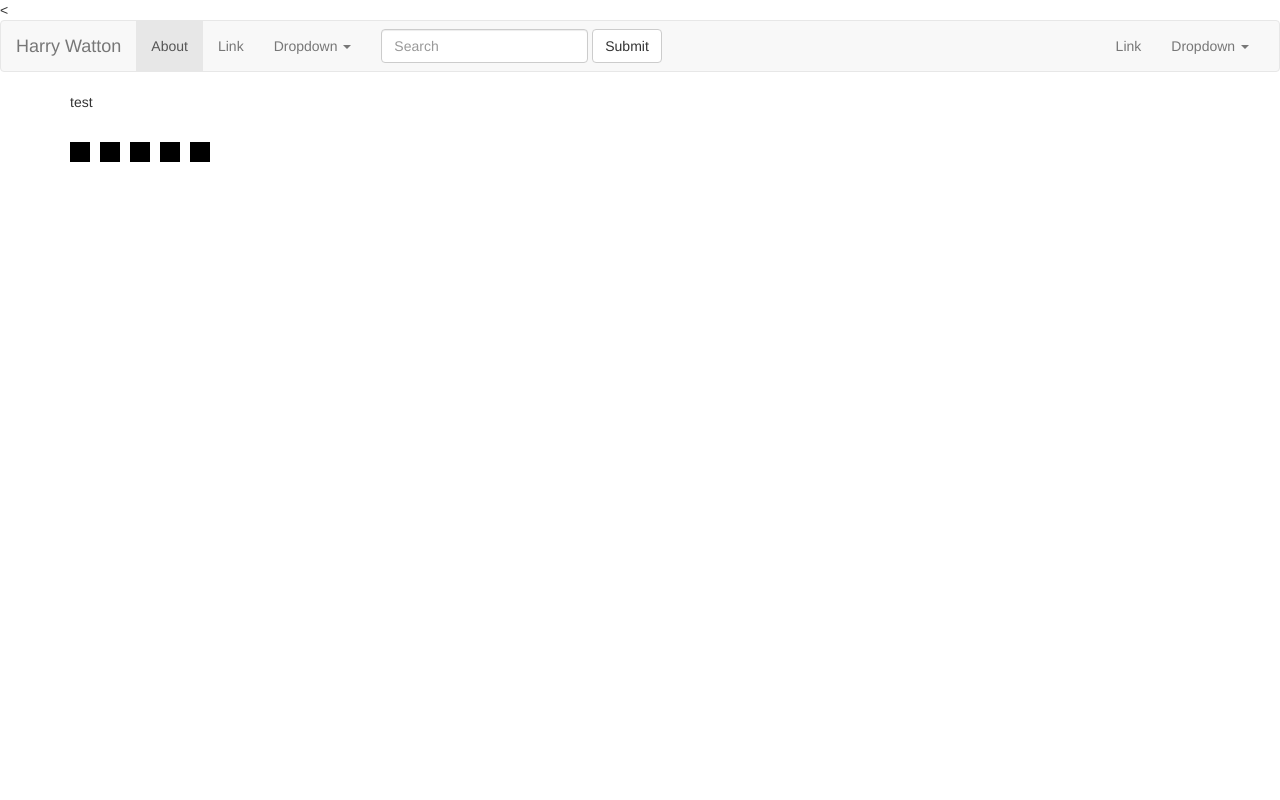
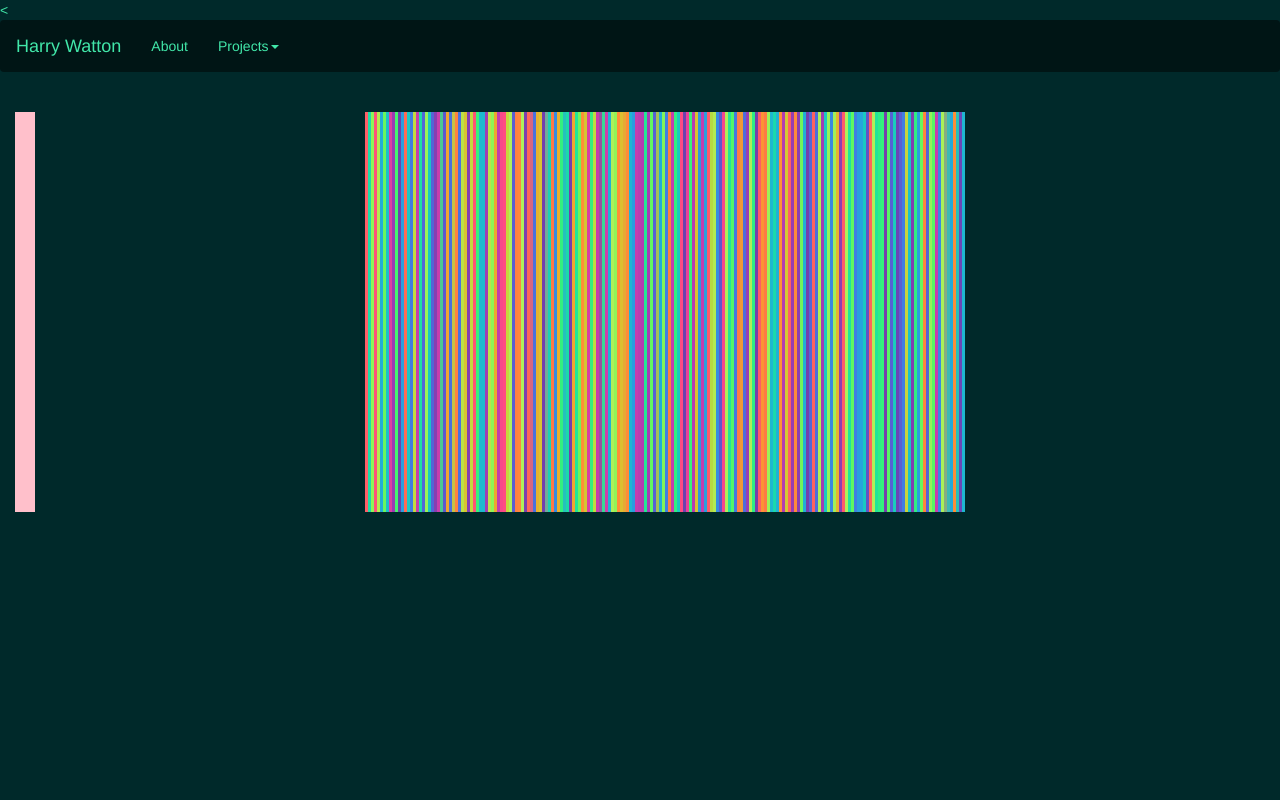
Before and after one commit to hwatton/portfolio2020, a Django app: page /graphics/ in a window 1280 px wide. Run offline with Django 3.2, Linux system fonts and the light colour scheme; some libraries are stand-ins or nearby versions.

Commit message:
Wednesday Lunch color work

```diff
--- a/main_site/templates/base.html
+++ b/main_site/templates/base.html
@@ -1,8 +1,11 @@
+{% load static %}
 <<head>
   <link rel="stylesheet" href="https://stackpath.bootstrapcdn.com/bootstrap/3.4.1/css/bootstrap.min.css" integrity="sha384-HSMxcRTRxnN+Bdg0JdbxYKrThecOKuH5zCYotlSAcp1+c8xmyTe9GYg1l9a69psu" crossorigin="anonymous">
+<link rel="stylesheet" href="{% static "/main_site/main_site.css" %}"></link>
+
 </head>
 
-<nav class="navbar navbar-default">
+<nav class="navbar navbar-dark"style="background-color: #001515;">
   <div class="container-fluid">
     <!-- Brand and toggle get grouped for better mobile display -->
     <div class="navbar-header">
@@ -12,49 +15,32 @@
         <span class="icon-bar"></span>
         <span class="icon-bar"></span>
       </button>
-      <a class="navbar-brand" href="{% url 'home' %}">Harry Watton</a>
+      <a class="navbar-brand"  style=" color: #41e7a9;" href="{% url 'home' %}">Harry Watton</a>
     </div>
 
     <!-- Collect the nav links, forms, and other content for toggling -->
     <div class="collapse navbar-collapse" id="bs-example-navbar-collapse-1">
       <ul class="nav navbar-nav">
-        <li class="active"><a href="{% url 'about' %}">About <span class="sr-only">(current)</span></a></li>
-        <li><a href="#">Link</a></li>
+        <li class="active"><a style="background-color: #001515; color: #41e7a9;" href="{% url 'about' %}">About <span class="sr-only">(current)</span></a></li>
         <li class="dropdown">
-          <a href="#" class="dropdown-toggle" data-toggle="dropdown" role="button" aria-haspopup="true" aria-expanded="false">Dropdown <span class="caret"></span></a>
-          <ul class="dropdown-menu">
-            <li><a href="#">Action</a></li>
-            <li><a href="#">Another action</a></li>
-            <li><a href="#">Something else here</a></li>
-            <li role="separator" class="divider"></li>
-            <li><a href="#">Separated link</a></li>
-            <li role="separator" class="divider"></li>
-            <li><a href="#">One more separated link</a></li>
+          <a style="background-color: #001515; color: #41e7a9;" href="#" class="dropdown-toggle" data-toggle="dropdown" role="button" aria-haspopup="true" aria-expanded="false">Projects<span class="caret"></span></a>
+          <ul class="dropdown-menu" style="background-color: #001515; color: #41e7a9;">
+            <li><a style="background-color: #001515; color: #41e7a9;"href="#">Graphic design / animation</a></li>
+            <li><a style="background-color: #001515; color: #41e7a9;"href="#">Data visualisation</a></li>
+            <li><a style="background-color: #001515; color: #41e7a9;"href="#">Grid project</a></li>
+
           </ul>
         </li>
       </ul>
-      <form class="navbar-form navbar-left">
-        <div class="form-group">
-          <input type="text" class="form-control" placeholder="Search">
-        </div>
-        <button type="submit" class="btn btn-default">Submit</button>
-      </form>
-      <ul class="nav navbar-nav navbar-right">
-        <li><a href="#">Link</a></li>
-        <li class="dropdown">
-          <a href="#" class="dropdown-toggle" data-toggle="dropdown" role="button" aria-haspopup="true" aria-expanded="false">Dropdown <span class="caret"></span></a>
-          <ul class="dropdown-menu">
-            <li><a href="#">Action</a></li>
-            <li><a href="#">Another action</a></li>
-            <li><a href="#">Something else here</a></li>
-            <li role="separator" class="divider"></li>
-            <li><a href="#">Separated link</a></li>
-          </ul>
-        </li>
-      </ul>
+
+
     </div><!-- /.navbar-collapse -->
   </div><!-- /.container-fluid -->
 </nav>
+
+{% block style %}
+
+{% endblock %}
 
 <script src="https://d3js.org/d3.v6.min.js"></script>
 
--- a/main_site/templates/graphics.html
+++ b/main_site/templates/graphics.html
@@ -1,10 +1,25 @@
 {% extends 'base.html' %}
 {% load static %}
 
+{% block style %}
+<link rel="stylesheet" href="{% static "/main_site/graphics.css" %}"></link>
+
+{% endblock %}
 
 {% block content %}
-<div class="container">
-<p>test</p>
+
+<br>
+<div class="centreHolder">
+
+
+<div class="holder">
+  <div class="leftBar">
+
+  </div>
+  <div class="container">
+</div>
+</div>
+
 </div>
 
 
--- /dev/null
+++ b/static/main_site/graphics.css
@@ -0,0 +1,13 @@
+.centreHolder {
+  text-align: center;
+}
+
+.holder {
+  display: flex;
+  align-items: center;
+    text-align: center;
+}
+
+.leftBar {
+  width: 50px;
+}
--- a/static/main_site/graphics.js
+++ b/static/main_site/graphics.js
@@ -1,12 +1,39 @@
 const svgC = d3.select(".container")
 .append("svg")
-.attr("height", 500)
-.attr("width", 500)
+.attr("height", 400)
+.attr("width", 600)
 
-for (i=0;i<5;i++) {
+const leftBarDiv = d3.select(".leftBar")
+.append("svg")
+.attr("height", 400)
+.attr("width", 20)
+.style("background-color", "pink")
+
+for (i=0;i<200;i++) {
+
   svgC.append("rect")
-  .attr("height", 20)
-  .attr("width", 20)
-  .attr("x", ()=> {return i*30})
-  .attr("y", 20)
+  .attr("id", ()=> {return "rect_" + i})
+  .attr("height", 400)
+  .attr("width", 3)
+  .attr("x", ()=> { return i*3})
+  .attr("y", 0)
+  .attr("fill", ()=> {
+    return d3.interpolateRainbow(Math.random())
+  })
 }
+
+flicker()
+
+function flicker() {
+  setTimeout( function() {
+let rnd = Math.floor(Math.random()*200)
+let rndText = "#rect_" + rnd
+  d3.select(rndText).transition()
+  .duration(1500)
+  .attr("fill", ()=> {
+    return d3.interpolateRainbow(Math.random())
+  })
+
+  requestAnimationFrame(flicker)}, 50)
+
+}
--- /dev/null
+++ b/static/main_site/main_site.css
@@ -0,0 +1,10 @@
+
+   body { background-color: #00292a !important;
+     color: #41e7a9;} /* Adding !important forces the browser to overwrite the default style applied by Bootstrap */
+
+
+/* not working */
+/*
+look at pip installing bootstrap
+and for that matter, some other django apps
+*/
```
